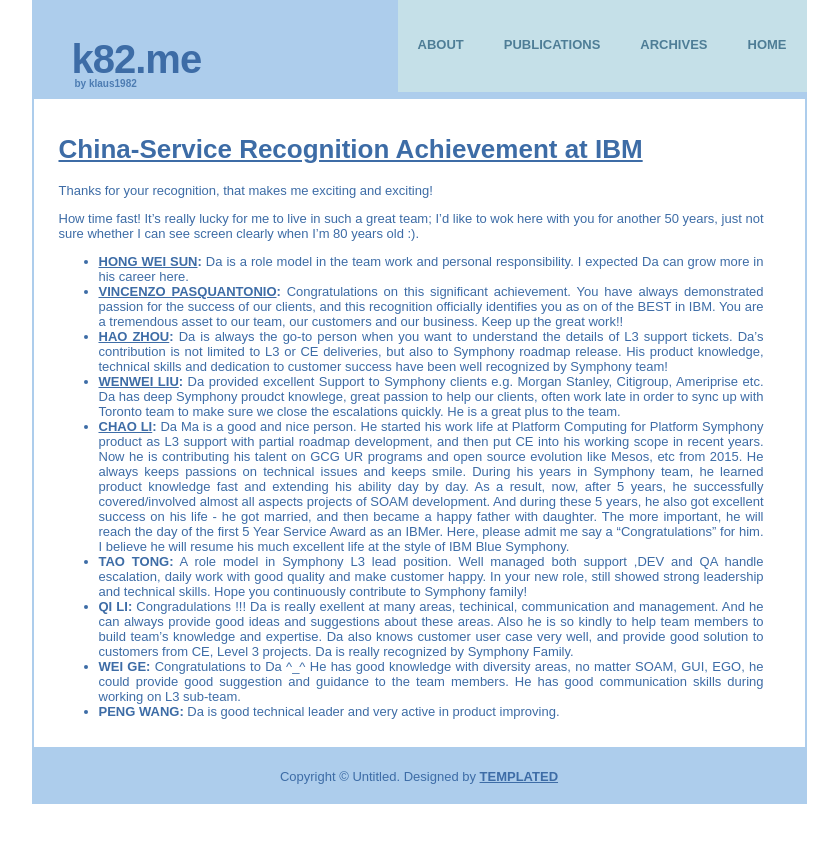
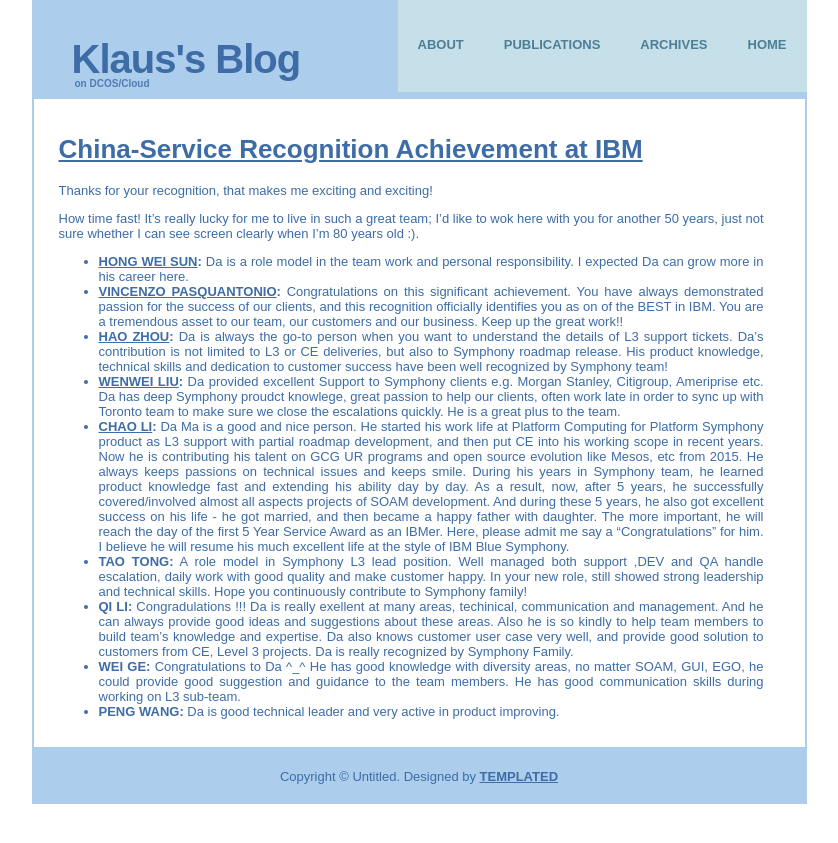
Before and after one commit to k82cn/k82cn.github.io, a Jekyll site: the page built from index.md, in a window 1280 px wide. Shown: the top 843 px of the page, without its empty margins (221-1059 px from the left). Built offline with Jekyll 4.4.1, drawn with Linux system fonts in a browser that asks for light colours.

Commit message:
Update title

```diff
--- a/_layouts/default.html
+++ b/_layouts/default.html
@@ -14,8 +14,8 @@
 </head>
 <body>
 <div id="header">
-	<h1>k82.me</h1>
-	<h2><span>by klaus1982</span></h2>
+	<h1>Klaus's Blog</h1>
+	<h2><span>on DCOS/Cloud</span></h2>
 </div>
 <div id="menu">
 	<ul>
```
